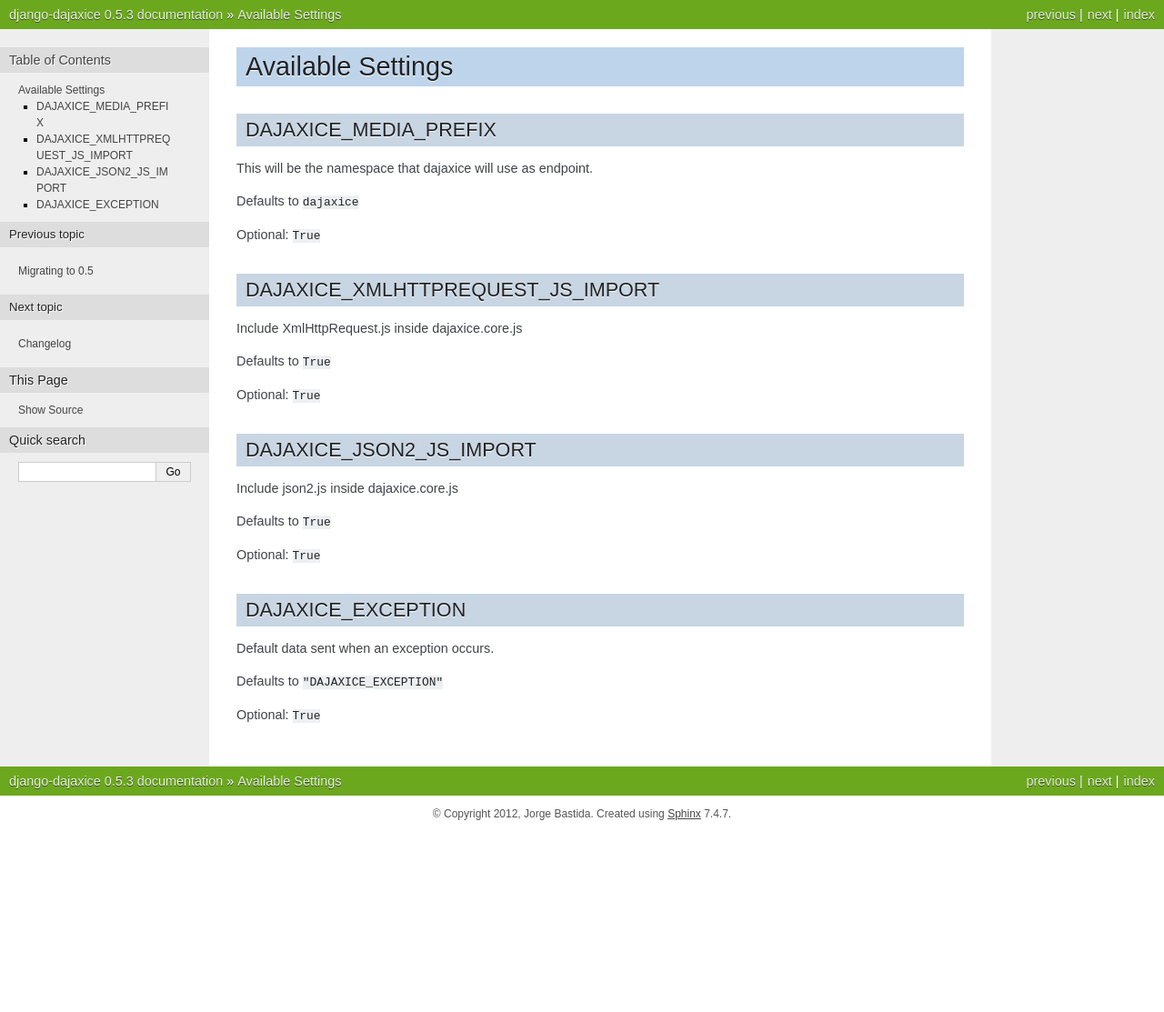
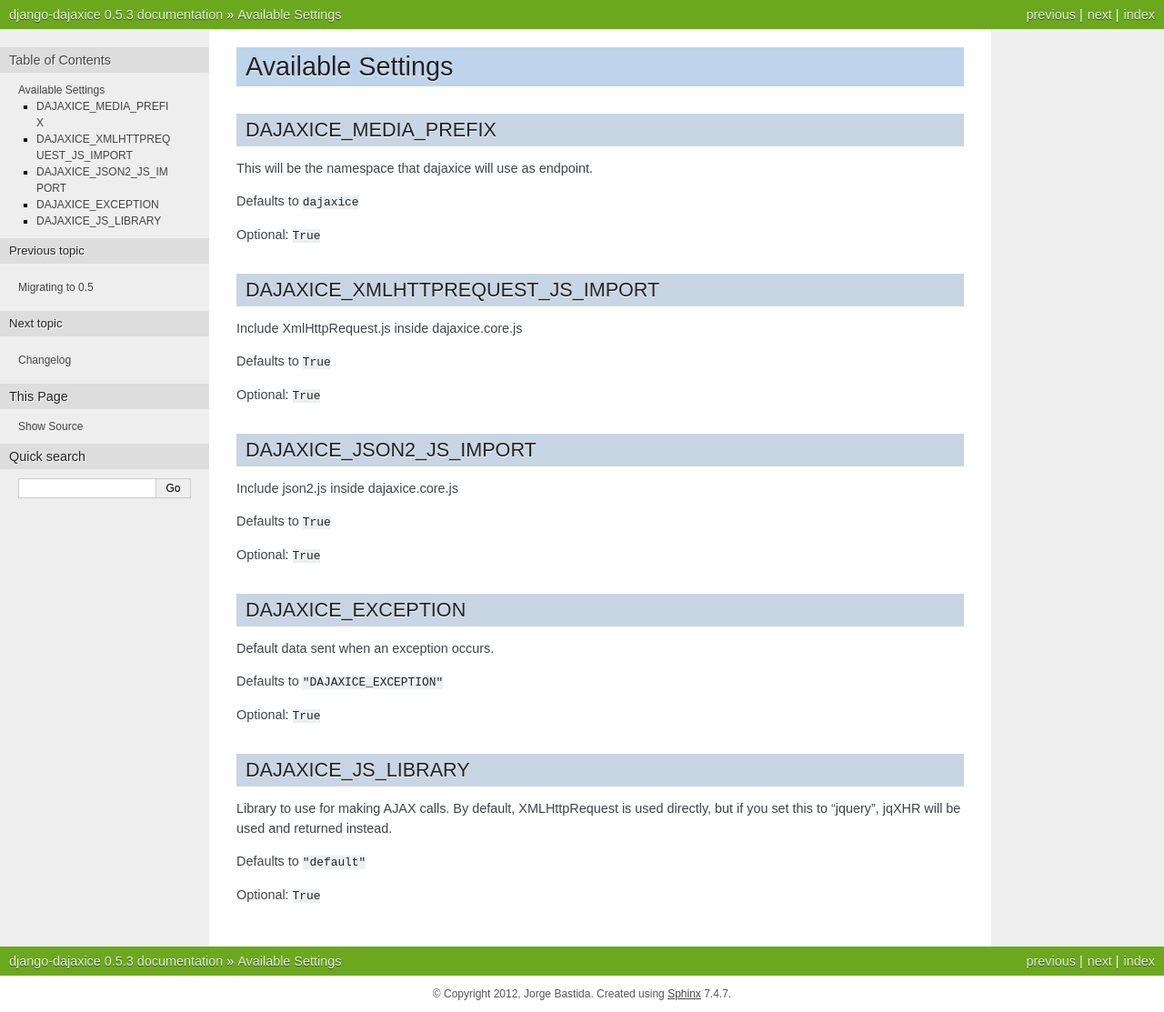
Before and after one commit to jorgebastida/django-dajaxice, a Sphinx documentation site: the page built from docs/available-settings.rst, in a window 1280 px wide. Shown: the whole page at 91% size. Built offline with Sphinx 7.4.7, drawn with Linux system fonts in a browser that asks for light colours; the version number is read from the project's files by our own code; before the commit the page ends 915 px from its top, so only the background shows below that.

Commit message:
Add documentation for jquery ajax calls.

```diff
--- a/docs/available-settings.rst
+++ b/docs/available-settings.rst
@@ -36,3 +36,13 @@ Default data sent when an exception occurs.
 Defaults to ``"DAJAXICE_EXCEPTION"``
 
 Optional: ``True``
+
+DAJAXICE_JS_LIBRARY
+------------------
+
+Library to use for making AJAX calls. By default, XMLHttpRequest is used directly,
+but if you set this to "jquery", jqXHR will be used and returned instead.
+
+Defaults to ``"default"``
+
+Optional: ``True``
--- a/docs/index.rst
+++ b/docs/index.rst
@@ -15,6 +15,7 @@ Dajaxice has the following aims:
 
 * Isolate the communication between the client and the server.
 * JS Framework agnostic (No Prototype, JQuery... needed ).
+* Special support for frameworks (JQuery, currently) if requested).
 * Presentation logic outside the views (No presentation code inside ajax functions).
 * Lightweight.
 * Crossbrowsing ready.
```
